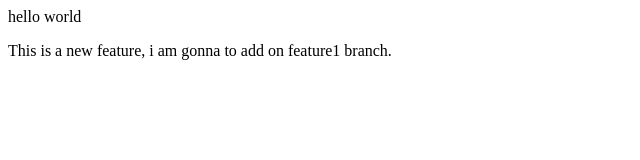
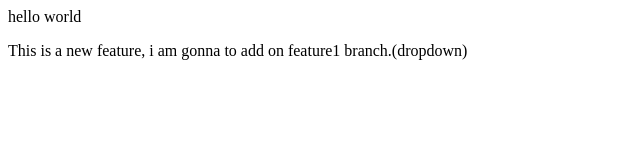
Before and after one commit to gauravkaushik3106/local-repo, a plain HTML site: page index.html in a window 1280 px wide. Shown: the full height of the page, 0-640 px from the left. Drawn offline with Linux system fonts and the light colour scheme.

```diff
--- a/index.html
+++ b/index.html
@@ -1,2 +1,2 @@
 <p>hello world</p>
-<p>This is a new feature, i am gonna to add on feature1 branch.</p>
+<p>This is a new feature, i am gonna to add on feature1 branch.(dropdown)</p>
```
